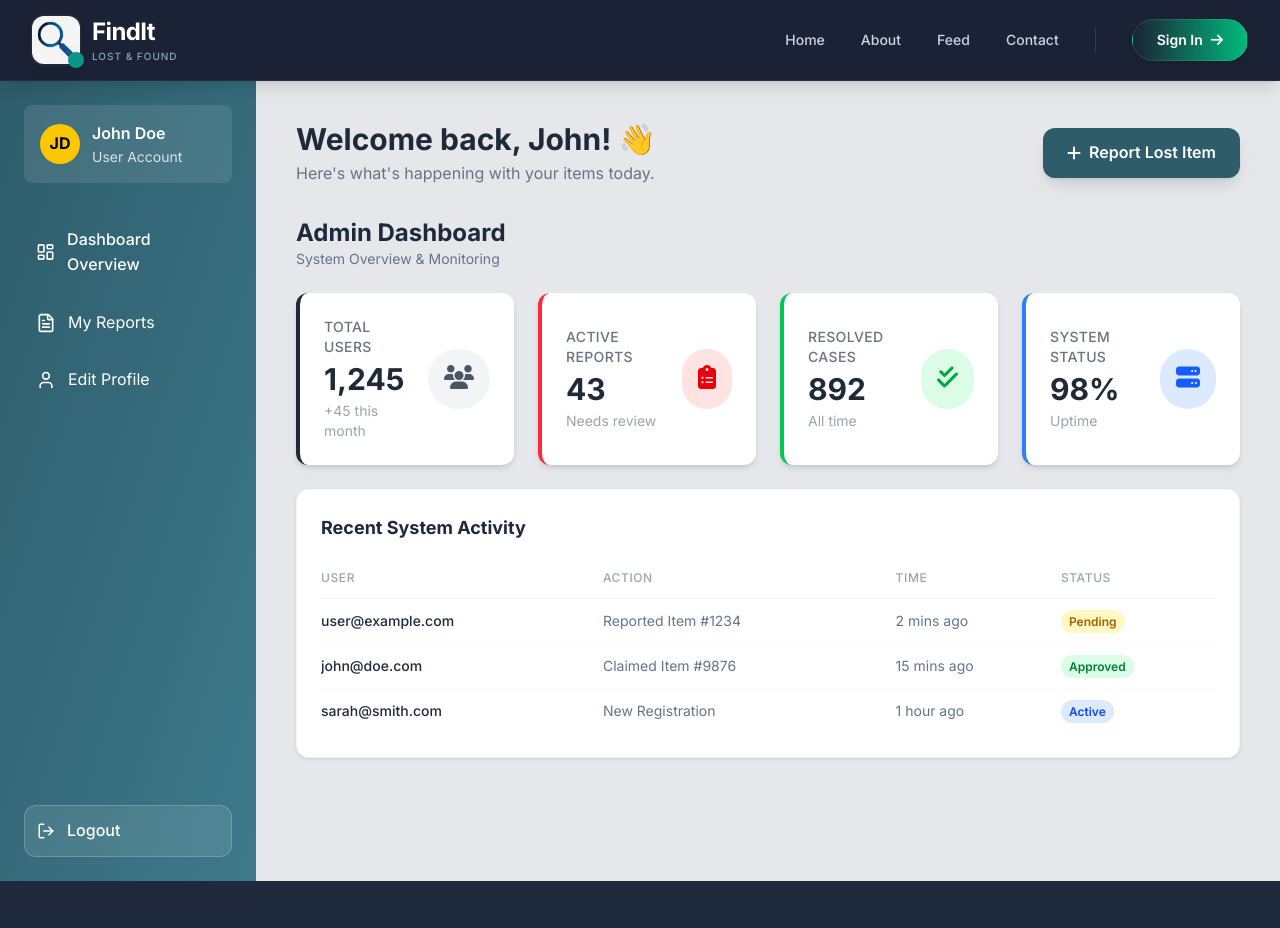
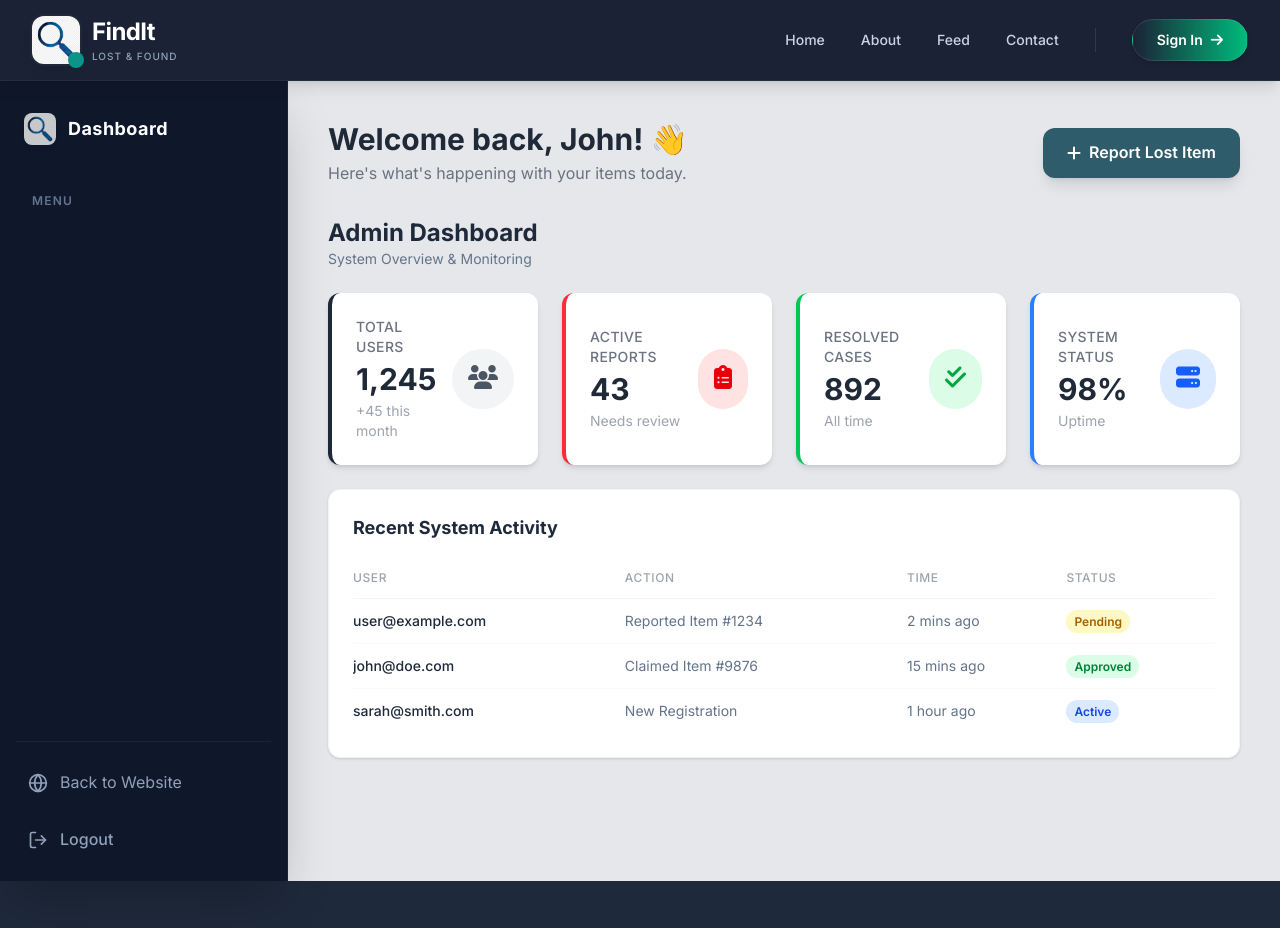
Before and after one commit to mailktayyabali/Lost-and-found, a React (Vite) app in the folder frontend/: page /admin in a window 1280 px wide. Shown: the top 928 px of the page. Built offline with nearby package versions, Linux system fonts and the light colour scheme.

Commit message:
feat: Implement role-based dynamic navigation, integrate authentication context, and refresh sidebar UI styling and functionality.

```diff
--- a/frontend/src/components/Sidebar.jsx
+++ b/frontend/src/components/Sidebar.jsx
@@ -1,16 +1,22 @@
-import { Link, useLocation } from "react-router-dom";
+import { Link, useLocation, useNavigate } from "react-router-dom";
 import { useState } from "react";
+import { useAuth } from "../context/AuthContext";
 import {
   LayoutDashboard,
   FileText,
-  User,
+  User as UserIcon,
   LogOut,
   Menu,
   X,
+  Globe,
+  Settings,
+  Users
 } from "lucide-react";
 
 export default function Sidebar() {
   const location = useLocation();
+  const navigate = useNavigate();
+  const { user, logout } = useAuth();
   const [isMobileMenuOpen, setIsMobileMenuOpen] = useState(false);
 
   const isActive = (path) => {
@@ -21,81 +27,154 @@ export default function Sidebar() {
     setIsMobileMenuOpen(!isMobileMenuOpen);
   };
 
+  const handleLogout = () => {
+      logout();
+      navigate("/");
+  };
+
   return (
     <>
-      {/* Mobile Menu Button */}
+      {/* Mobile Menu Toggle Button (Visible on Dashboard Layout Mobile) */}
       <button
         onClick={toggleMobileMenu}
-        className="lg:hidden fixed top-4 left-4 z-50 p-2 bg-gradient-to-br from-[#2E5C6B] to-[#3D7A8C] text-white rounded-lg shadow-lg"
+        className="lg:hidden fixed top-4 left-4 z-50 p-2.5 bg-navy text-white rounded-lg shadow-lg border border-white/10 hover:bg-navy/90 transition-colors"
       >
         {isMobileMenuOpen ? <X size={24} /> : <Menu size={24} />}
       </button>
 
-      {/* Sidebar */}
+      {/* Sidebar Container */}
       <aside
-        className={`fixed lg:static inset-y-0 left-0 z-40 w-64 bg-gradient-to-br from-[#2E5C6B] to-[#3D7A8C] text-white flex flex-col p-6 transform transition-transform duration-300 ease-in-out ${
+        className={`fixed lg:static inset-y-0 left-0 z-40 w-72 bg-[#0f172a] text-slate-300 flex flex-col p-4 transform transition-transform duration-300 ease-in-out border-r border-white/5 shadow-2xl ${
           isMobileMenuOpen ? "translate-x-0" : "-translate-x-full lg:translate-x-0"
         }`}
       >
-        {/* USER PROFILE — TOP */}
-        <div className="flex items-center gap-3 p-4 bg-white/10 rounded-lg mb-8">
-          <div className="w-10 h-10 rounded-full bg-yellow-400 flex items-center justify-center text-black font-bold">
-            JD
+        {/* BRAND */}
+        <div className="flex items-center gap-3 p-2 mb-8 mt-2">
+            <img
+             src="/assets/images/icon.jpg"
+             className="w-8 h-8 rounded-lg shadow-md opacity-80"
+             alt="Logo"
+            />
+            <span className="text-lg font-bold text-white tracking-wide">Dashboard</span>
         </div>
-          <div>
-            <p className="font-semibold">John Doe</p>
-            <p className="text-sm opacity-80">User Account</p>
+
+        {/* USER PROFILE SUMMARY */}
+        {user && (
+            <div className="flex items-center gap-3 p-4 bg-white/5 rounded-xl mb-6 border border-white/5">
+            <img
+                src={`https://ui-avatars.com/api/?name=${user.name}&background=random`}
+                alt="Avatar"
+                className="w-10 h-10 rounded-full ring-2 ring-teal/20"
+            />
+            <div className="overflow-hidden">
+                <p className="font-semibold text-white truncate">{user.name}</p>
+                <p className="text-xs text-teal font-bold uppercase tracking-wider">{user.role || 'User'}</p>
             </div>
             </div>
+        )}
 
-        {/* MENU */}
-        <nav className="flex flex-col gap-2 flex-1">
-          <Link
-            className={`flex items-center gap-3 p-3 rounded-xl transition-colors ${
-              isActive("/dashboard") ? "bg-white/10" : "hover:bg-white/10"
-            }`}
+        {/* NAVIGATION LINKS */}
+        <nav className="flex flex-col gap-1.5 flex-1 overflow-y-auto">
+            <p className="px-4 text-xs font-semibold text-slate-500 uppercase tracking-widest mb-2 mt-2">Menu</p>
+
+          {/* USER SPECIFIC LINKS */}
+          {user?.role === 'user' && (
+              <>
+                 <SidebarLink
                     to="/dashboard"
+                    icon={<LayoutDashboard size={20} />}
+                    label="Overview"
+                    isActive={isActive("/dashboard")}
                     onClick={() => setIsMobileMenuOpen(false)}
-          >
-            <LayoutDashboard size={20} />
-            <span className="font-medium">Dashboard Overview</span>
-          </Link>
+                />
+                 <SidebarLink
+                    to="/my-reports"
+                    icon={<FileText size={20} />}
+                    label="My Reports"
+                    isActive={isActive("/my-reports")}
+                    onClick={() => setIsMobileMenuOpen(false)}
+                />
+                 <SidebarLink
+                    to="/dashboard"
+                    icon={<UserIcon size={20} />}
+                    label="Profile Settings"
+                    isActive={false} // Placeholder
+                    onClick={() => setIsMobileMenuOpen(false)}
+                />
+              </>
+          )}
 
-          <Link
-            className={`flex items-center gap-3 p-3 rounded-xl transition-colors ${
-              isActive("/my-reports") ? "bg-white/10" : "hover:bg-white/10"
-            }`}
-            to="/my-reports"
+          {/* ADMIN SPECIFIC LINKS */}
+          {user?.role === 'admin' && (
+               <>
+                 <SidebarLink
+                    to="/admin"
+                    icon={<LayoutDashboard size={20} />}
+                    label="Admin Overview"
+                    isActive={isActive("/admin")}
                     onClick={() => setIsMobileMenuOpen(false)}
-          >
-            <FileText size={20} />
-            <span>My Reports</span>
-          </Link>
+                />
+                 <SidebarLink
+                    to="/admin"
+                    icon={<Users size={20} />}
+                    label="Manage Users"
+                    isActive={false}
+                    onClick={() => setIsMobileMenuOpen(false)}
+                />
+                 <SidebarLink
+                    to="/admin"
+                    icon={<Settings size={20} />}
+                    label="System Settings"
+                    isActive={false}
+                    onClick={() => setIsMobileMenuOpen(false)}
+                />
+              </>
+          )}
 
-          <Link
-            className="flex items-center gap-3 p-3 hover:bg-white/10 rounded-xl transition-colors"
-            to="/dashboard"
-            onClick={() => setIsMobileMenuOpen(false)}
-          >
-            <User size={20} />
-            <span>Edit Profile</span>
-          </Link>
         </nav>
 
-        {/* LOGOUT BUTTON */}
-        <button className="flex items-center gap-3 p-3 rounded-xl bg-white/10 backdrop-blur-lg hover:bg-white/20 text-white transition font-medium border border-white/20">
-          <LogOut size={18} />
+        {/* BOTTOM ACTIONS */}
+        <div className="mt-4 pt-4 border-t border-white/5 flex flex-col gap-2">
+           <SidebarLink
+                to="/"
+                icon={<Globe size={20} />}
+                label="Back to Website"
+                onClick={() => setIsMobileMenuOpen(false)}
+                className="text-slate-400 hover:text-white"
+            />
+            <button
+                onClick={handleLogout}
+                className="flex items-center gap-3 p-3 rounded-xl hover:bg-red-500/10 text-slate-400 hover:text-red-400 transition-all font-medium group w-full text-left"
+            >
+            <LogOut size={20} className="group-hover:-translate-x-1 transition-transform" />
             Logout
             </button>
+        </div>
       </aside>
 
       {/* Mobile Overlay */}
       {isMobileMenuOpen && (
         <div
-          className="lg:hidden fixed inset-0 bg-black/50 z-30"
+          className="lg:hidden fixed inset-0 bg-slate-900/80 backdrop-blur-sm z-30"
           onClick={toggleMobileMenu}
         ></div>
       )}
     </>
   );
 }
+
+const SidebarLink = ({ to, icon, label, isActive, onClick, className = "" }) => (
+    <Link
+        to={to}
+        onClick={onClick}
+        className={`flex items-center gap-3 p-3 rounded-xl transition-all duration-200 group ${
+            isActive
+            ? "bg-teal text-white shadow-lg shadow-teal/20 font-medium"
+            : "hover:bg-white/5 hover:text-white text-slate-400"
+        } ${className}`}
+    >
+        <span className={isActive ? "" : "group-hover:scale-110 transition-transform duration-200"}>{icon}</span>
+        <span>{label}</span>
+        {isActive && <span className="ml-auto w-1.5 h-1.5 rounded-full bg-white animate-pulse"></span>}
+    </Link>
+)
```
Lines whose indentation alone changed are shown as unchanged.
